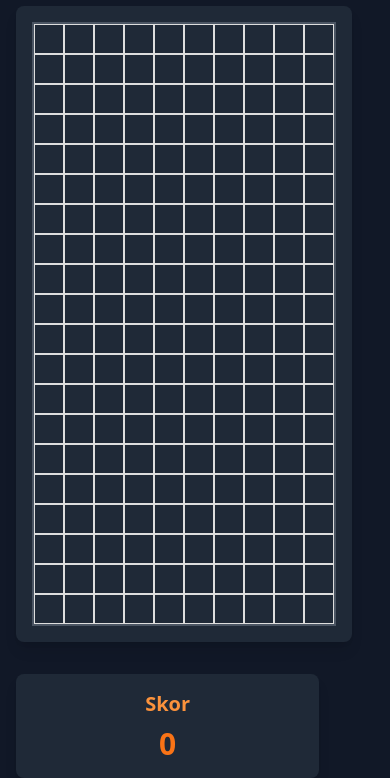
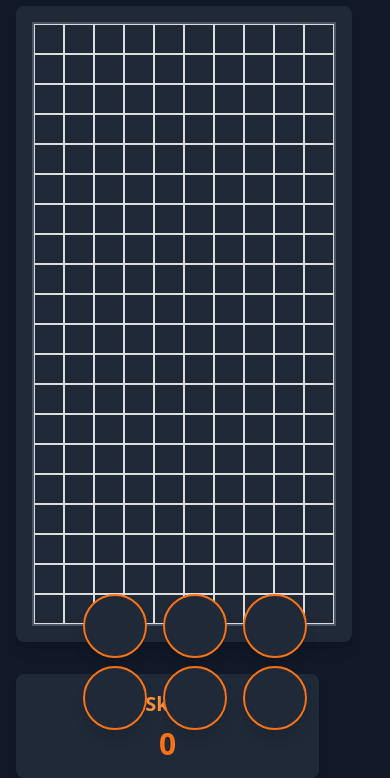
Before and after one commit to eymenkandemir/eymenkandemir.github.io, a plain HTML site: page Games/tetrıs.html in a window 390 px wide. Shown: the part 98-876 px from the top of the page. Drawn offline with nearby package versions, Linux system fonts and the light colour scheme.

Commit message:
Update tetrıs.html

```diff
--- a/Games/tetrıs.html
+++ b/Games/tetrıs.html
@@ -69,6 +69,57 @@
                     </div>
                 </div>
             </div>
+        </div>
+    </div>
+
+    <!-- Mobil Kontrol Tuşları -->
+    <div class="fixed bottom-4 left-0 right-0 flex justify-center gap-4 md:hidden">
+        <!-- Sol Kontrol Grubu -->
+        <div class="flex flex-col gap-2">
+            <button
+                ontouchstart="handleMobileControl('rotate')"
+                class="w-16 h-16 bg-gray-800 text-white rounded-full shadow-lg flex items-center justify-center text-2xl border-2 border-orange-500 active:bg-gray-700"
+            >
+                <i class="fas fa-redo"></i>
+            </button>
+            <button
+                ontouchstart="handleMobileControl('left')"
+                class="w-16 h-16 bg-gray-800 text-white rounded-full shadow-lg flex items-center justify-center text-2xl border-2 border-orange-500 active:bg-gray-700"
+            >
+                <i class="fas fa-arrow-left"></i>
+            </button>
+        </div>
+
+        <!-- Orta Kontrol Grubu -->
+        <div class="flex flex-col gap-2">
+            <button
+                ontouchstart="handleMobileControl('hardDrop')"
+                class="w-16 h-16 bg-gray-800 text-white rounded-full shadow-lg flex items-center justify-center text-2xl border-2 border-orange-500 active:bg-gray-700"
+            >
+                <i class="fas fa-angle-double-down"></i>
+            </button>
+            <button
+                ontouchstart="handleMobileControl('down')"
+                class="w-16 h-16 bg-gray-800 text-white rounded-full shadow-lg flex items-center justify-center text-2xl border-2 border-orange-500 active:bg-gray-700"
+            >
+                <i class="fas fa-arrow-down"></i>
+            </button>
+        </div>
+
+        <!-- Sağ Kontrol Grubu -->
+        <div class="flex flex-col gap-2">
+            <button
+                ontouchstart="handleMobileControl('hold')"
+                class="w-16 h-16 bg-gray-800 text-white rounded-full shadow-lg flex items-center justify-center text-2xl border-2 border-orange-500 active:bg-gray-700"
+            >
+                <i class="fas fa-box"></i>
+            </button>
+            <button
+                ontouchstart="handleMobileControl('right')"
+                class="w-16 h-16 bg-gray-800 text-white rounded-full shadow-lg flex items-center justify-center text-2xl border-2 border-orange-500 active:bg-gray-700"
+            >
+                <i class="fas fa-arrow-right"></i>
+            </button>
         </div>
     </div>
 
```
